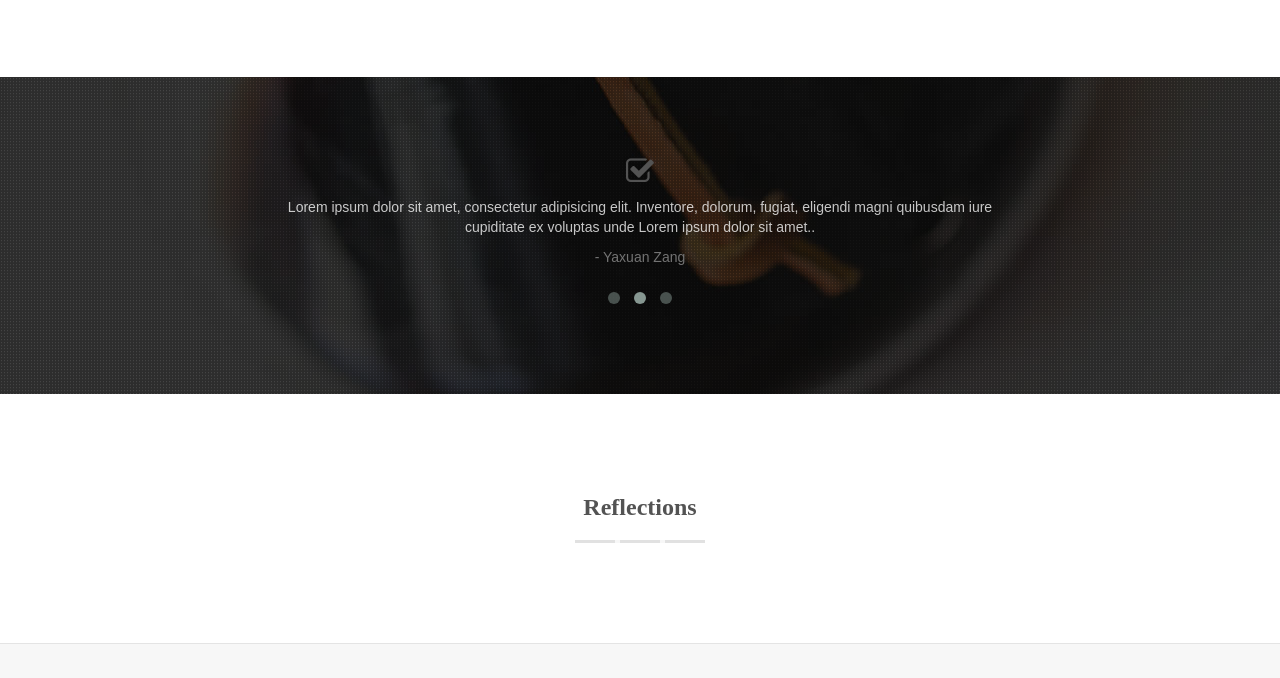
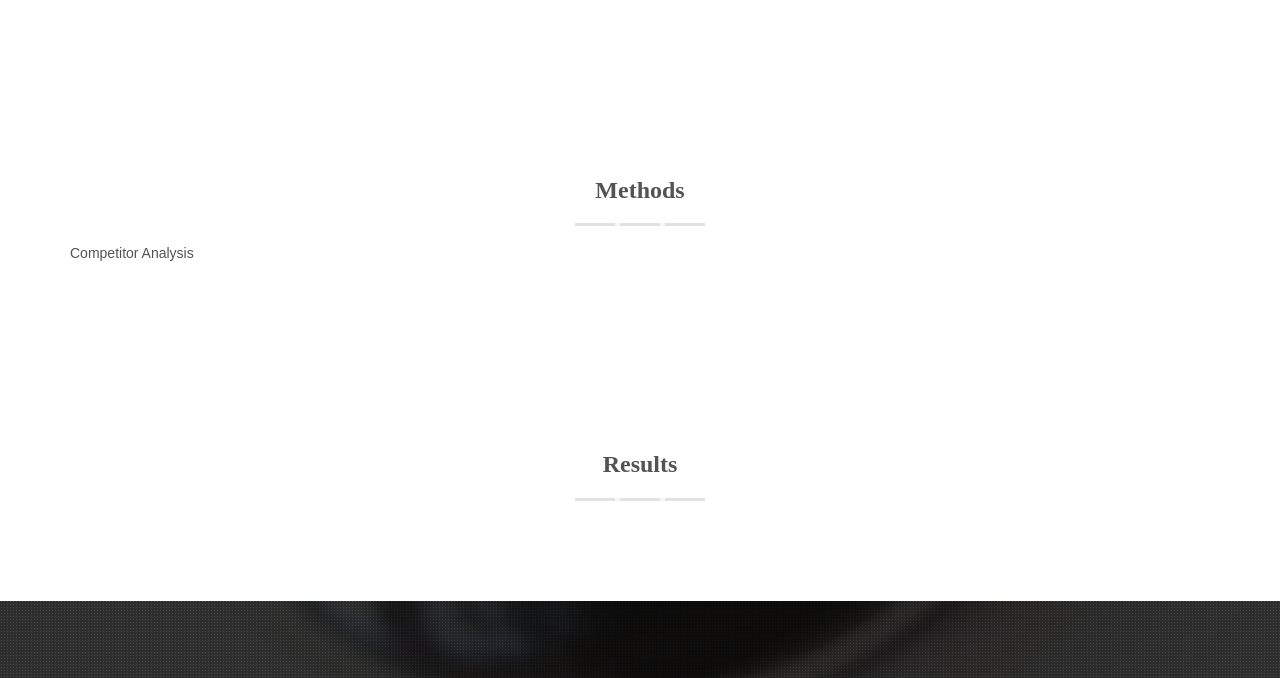
Before and after one commit to farnazfooladi/263P-Final-WebPage, a plain HTML site: page index.html in a window 1280 px wide. Shown: the part 1285-1963 px from the top of the page. Drawn offline with Linux system fonts and the light colour scheme; files whose address does not match are found by name; a web font is replaced by a local one.

Commit message:
Add methods and results

```diff
--- a/index.html
+++ b/index.html
@@ -55,6 +55,8 @@
         <ul class="nav navbar-nav navbar-right">
           <li><a href="#about">About</a></li>
           <li><a href="#problem">Problem</a></li>
+          <li><a href="#methods">Methods</a></li>
+          <li><a href="#results">Results</a></li>
           <li><a href="#twitter_tweet">Outcome</a></li>
           <li><a href="#reflections">Reflections</a></li>
         </ul>
@@ -175,6 +177,35 @@
     </section>
     <!-- / End problem-->
 
+    <!-- Methods -->
+    <section id="methods">
+      <div class="container">
+        <div class="row">
+          <div class="col-md-12">
+            <h3 class="title text-center">Methods</h3>
+            <div class="titleHR"><span></span></div>
+            <h5>Competitor Analysis</h5>
+
+          </div> <!-- end col-md-12 -->
+        </div> <!-- end row -->
+      </div> <!-- container -->
+    </section>
+    <!-- End METHODS -->
+
+  <!-- Results -->
+    <section id="results">
+      <div class="container">
+        <div class="row">
+          <div class="col-md-12">
+            <h3 class="title text-center">Results</h3>
+            <div class="titleHR"><span></span></div>
+
+          </div> <!-- end col-md-12 -->
+        </div> <!-- end row -->
+      </div> <!-- container -->
+    </section>
+    <!-- End Results -->
+
 
     <!-- OUTCOME -->
     <section class="twitter_tweet parallax" id="twitter_tweet" data-stellar-background-ratio="0.5">
@@ -222,7 +253,7 @@
         </div> <!-- end row -->
       </div> <!-- container -->
     </section>
-    <!-- End CONTACT -->
+    <!-- End REFLECTIONS -->
 
     <!-- FOOTER begings -->
     <footer id="footer">
```
